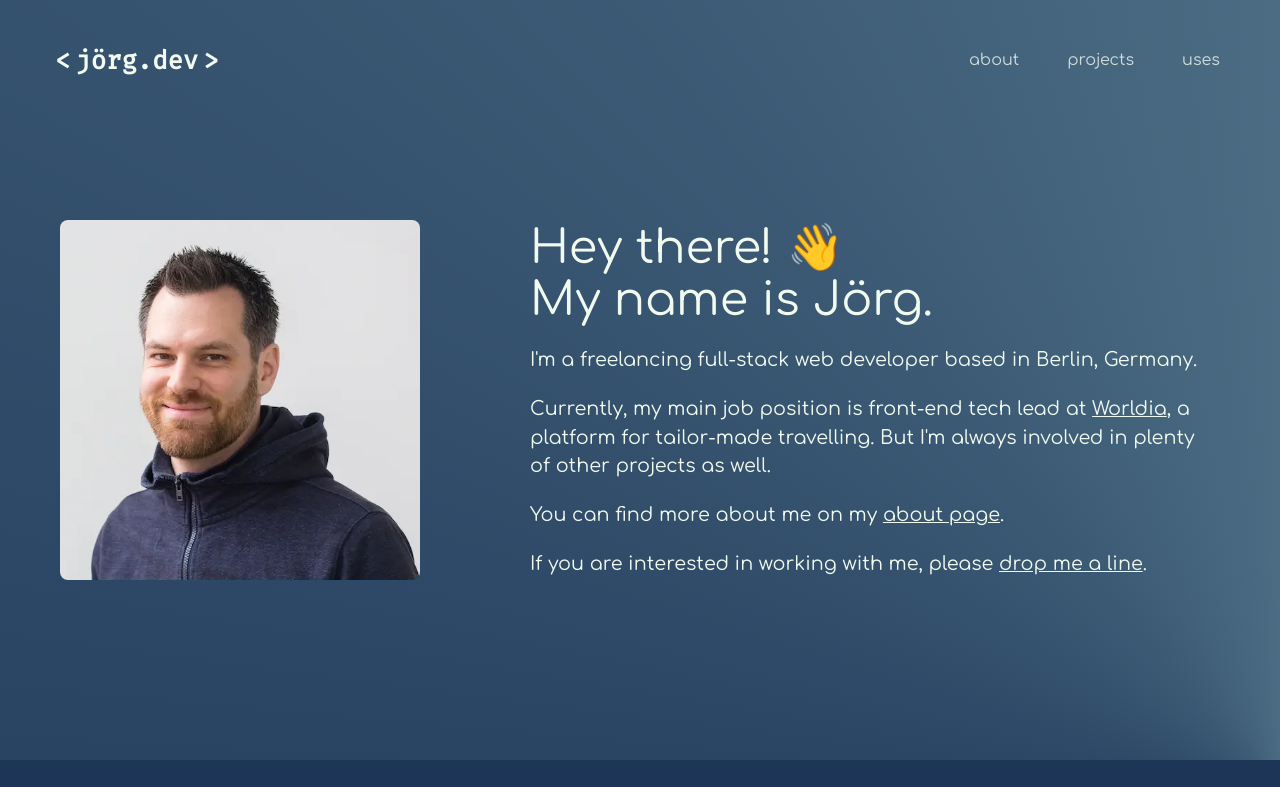
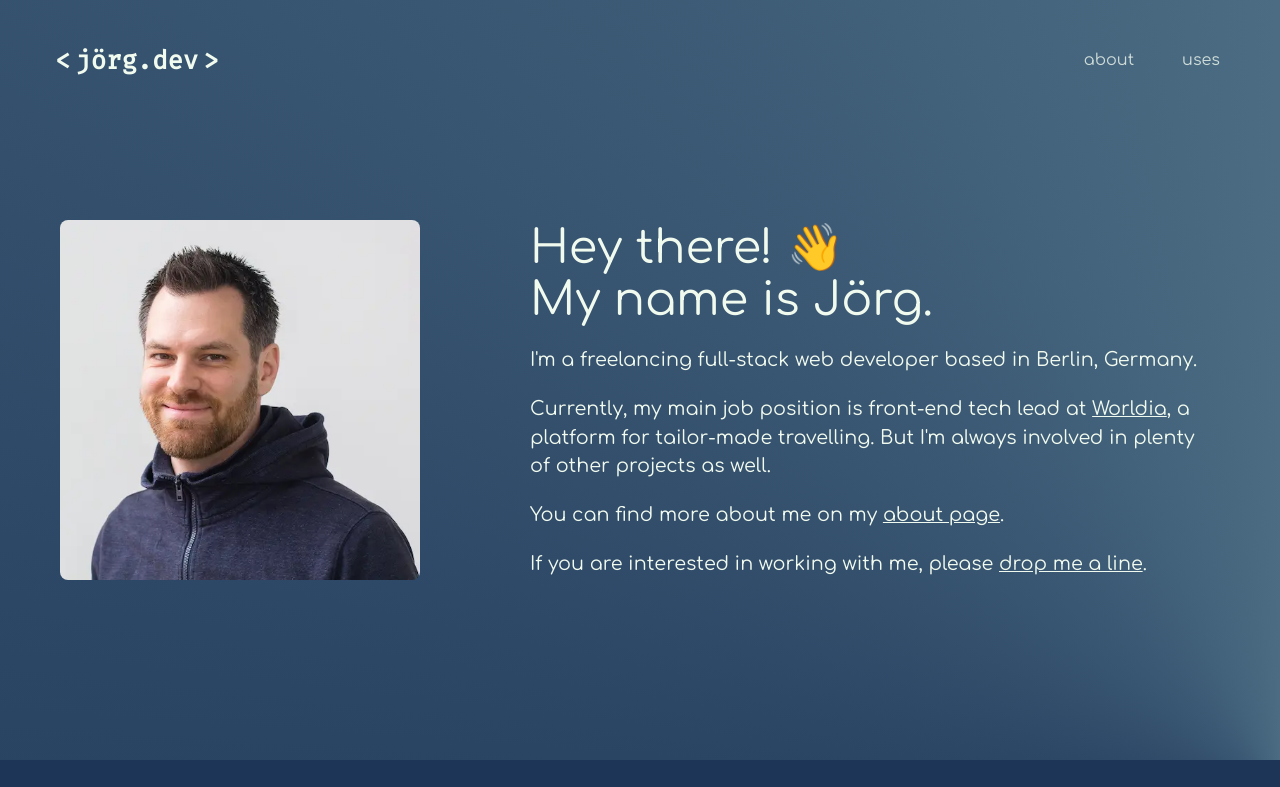
Before and after one commit to lauenroth/joerg.dev, a Gatsby site: page / in a window 1280 px wide. Shown: the top 787 px of the page. Built offline with nearby package versions, Linux system fonts and the light colour scheme; Gatsby itself is replaced by a stand-in of ours.

Commit message:
console.log

```diff
--- a/src/components/MainLayout.tsx
+++ b/src/components/MainLayout.tsx
@@ -1,4 +1,4 @@
-import React from "react";
+import React, { useEffect } from "react";
 import styled, { createGlobalStyle } from "styled-components";
 import "@fontsource/comfortaa";
 import "@fontsource/fira-code";
@@ -65,7 +65,23 @@ const GlobalStyle = createGlobalStyle`
   }
 `;
 
-const MainLayout: React.FC = ({ children }) => (
+const MainLayout: React.FC = ({ children }) => {
+  useEffect(() => {
+    console.log(
+      "%cHey there! 👋",
+      "font-size: 26px; font-family: Verdana, sans-serif; color: #f1faee; text-shadow: 2px 2px 0 #457b9d, 4px 4px #1d3557;"
+    );
+    console.log(
+      "%cGot any questions about this website?",
+      "font-size: 18px; font-family: Verdana, sans-serif; color: #f1faee; text-shadow: 2px 2px 0 #457b9d, 4px 4px #1d3557;"
+    );
+    console.log(
+      "%cFeel free to ask me anything via hi@jörg.dev",
+      "font-size: 18px; font-family: Verdana, sans-serif; color: #f1faee; text-shadow: 2px 2px 0 #457b9d, 4px 4px #1d3557;"
+    );
+  }, []);
+
+  return (
     <>
       <GlobalStyle />
       <MainNavigation>
@@ -82,9 +98,9 @@ const MainLayout: React.FC = ({ children }) => (
           <li>
             <Link to="/about">about</Link>
           </li>
-        <li>
+          {/* <li>
             <Link to="/projects">projects</Link>
-        </li>
+          </li> */}
           {/* <li>
           <Link to="/music">music</Link>
         </li>
@@ -199,6 +215,7 @@ const MainLayout: React.FC = ({ children }) => (
       </MainFooter>
     </>
   );
+};
 
 const MainNavigation = styled.nav`
   align-items: center;
```
Lines whose indentation alone changed are shown as unchanged.
